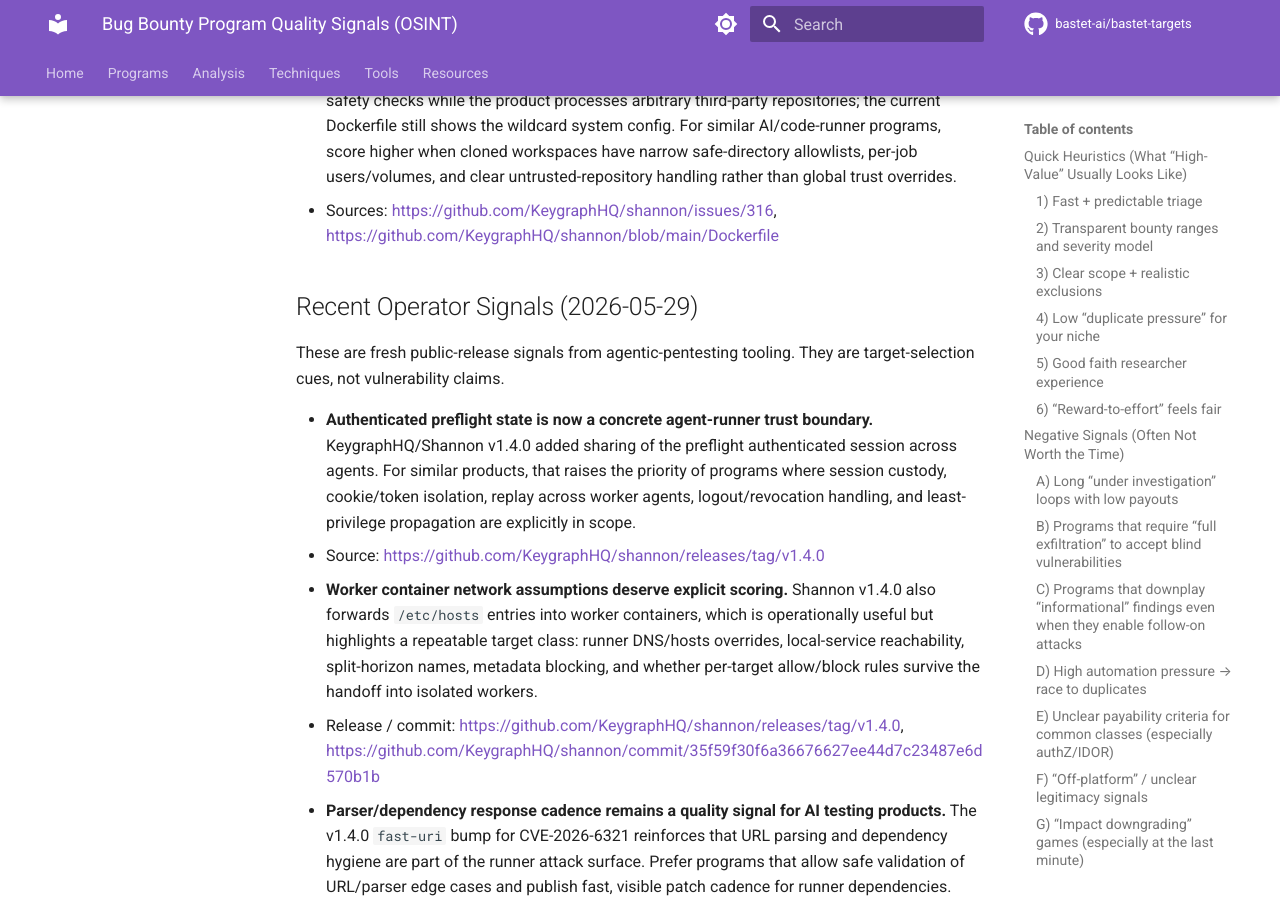
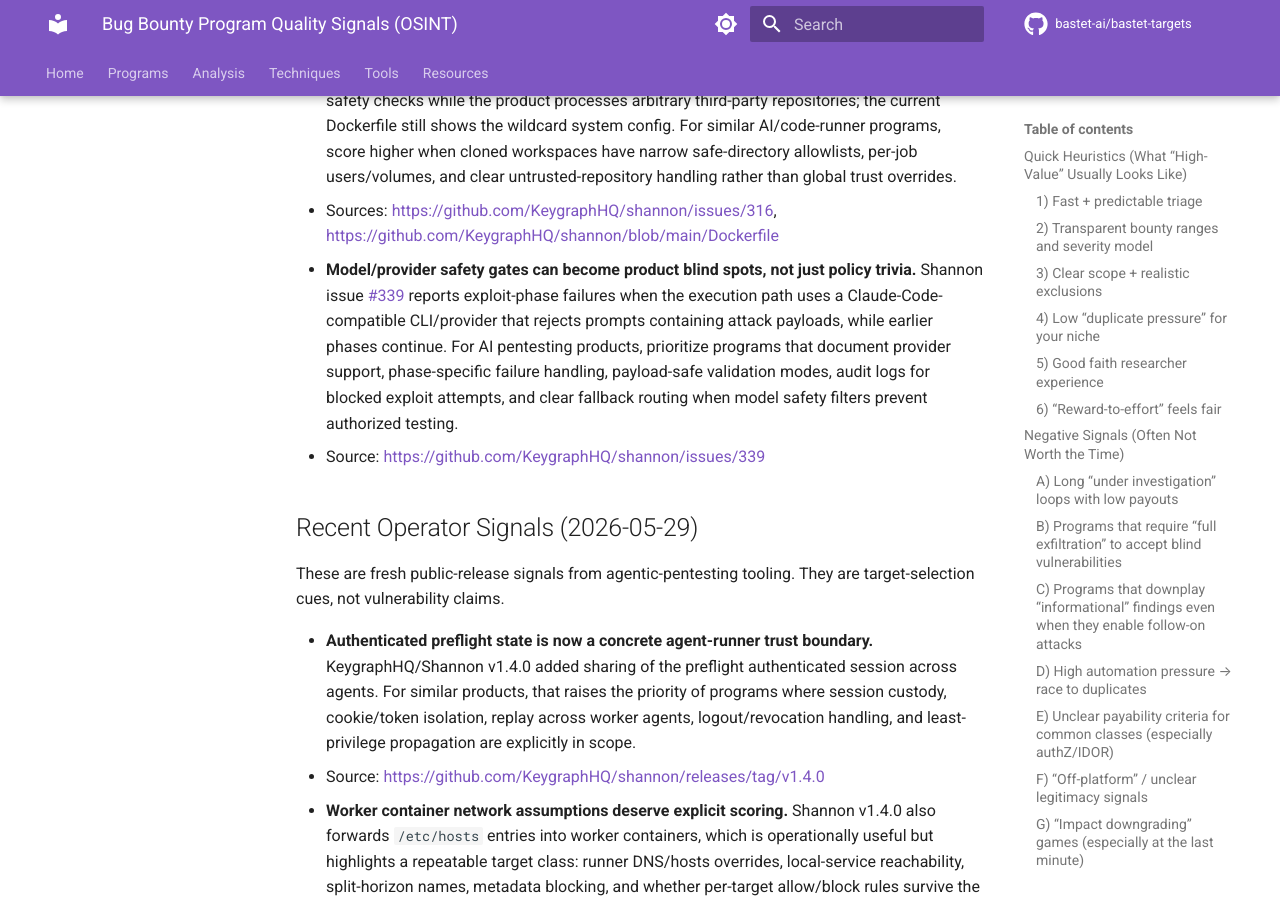
Before and after one commit to bastet-ai/bastet-targets, an MkDocs documentation site: the page built from docs/programs/program-quality-signals.md, in a window 1280 px wide and 900 px high, scrolled down 4757 px. Built offline with MkDocs 1.6.1 and Material for MkDocs 9.7.7, drawn with Linux system fonts in a browser that asks for light colours; comment, search, counter and statistics services are not loaded.

Commit message:
Add Shannon model-safety target signal

```diff
--- a/docs/programs/program-quality-signals.md
+++ b/docs/programs/program-quality-signals.md
@@ -125,6 +125,8 @@
   - Source: https://github.com/KeygraphHQ/shannon/commit/023cc953db742602964b7826105278d15c28a420
 - **Repository ownership controls are part of runner sandbox quality.** A public Shannon issue called out Docker's global `git safe.directory '*'` setting, which disables Git's ownership-safety checks while the product processes arbitrary third-party repositories; the current Dockerfile still shows the wildcard system config. For similar AI/code-runner programs, score higher when cloned workspaces have narrow safe-directory allowlists, per-job users/volumes, and clear untrusted-repository handling rather than global trust overrides.
   - Sources: https://github.com/KeygraphHQ/shannon/issues/316, https://github.com/KeygraphHQ/shannon/blob/main/Dockerfile
+- **Model/provider safety gates can become product blind spots, not just policy trivia.** Shannon issue #339 reports exploit-phase failures when the execution path uses a Claude-Code-compatible CLI/provider that rejects prompts containing attack payloads, while earlier phases continue. For AI pentesting products, prioritize programs that document provider support, phase-specific failure handling, payload-safe validation modes, audit logs for blocked exploit attempts, and clear fallback routing when model safety filters prevent authorized testing.
+  - Source: https://github.com/KeygraphHQ/shannon/issues/339
 
 ## Recent Operator Signals (2026-05-29)
 
```
Also changed, not shown: docs/program-quality-signals.md (+1 -0 lines), docs/programs/high-value.md (+1 -0 lines), docs/resources/program-quality-signals.md (+1 -0 lines).
